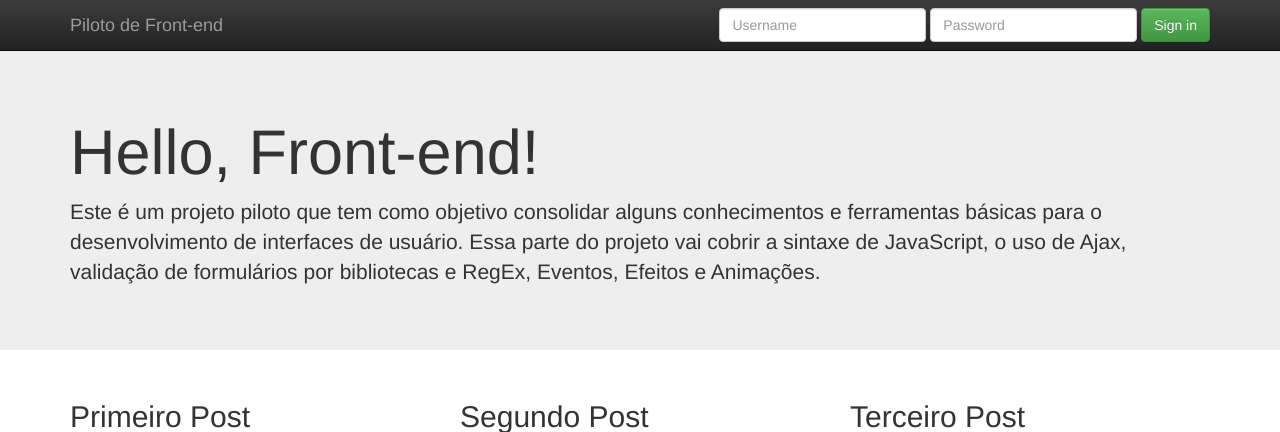
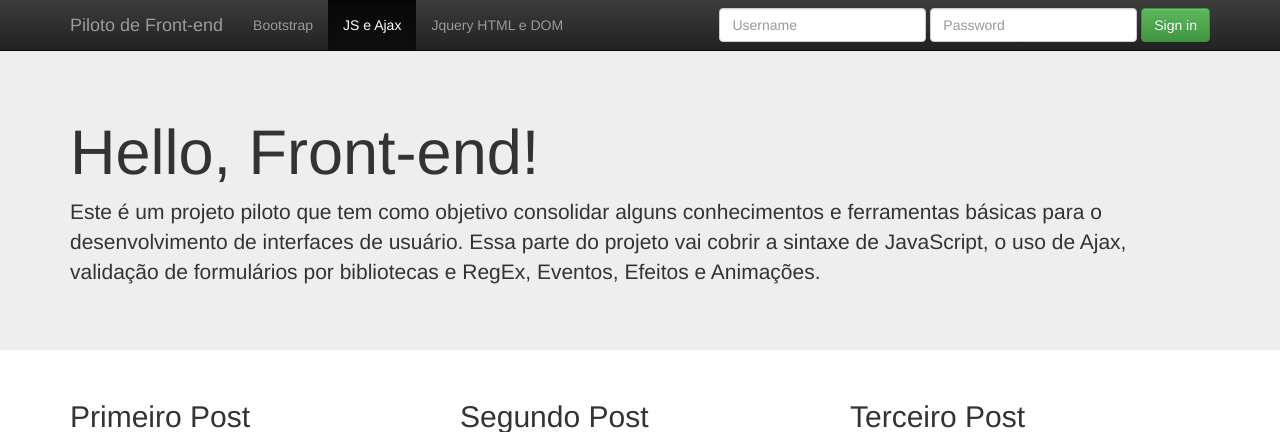
Before and after one commit to felipemoran/si_piloto_frontend, a Django app: page / in a window 1280 px wide. Shown: the top 432 px of the page. Run offline with Django 3.2, Linux system fonts and the light colour scheme; data comes from the database, SQL or seed files in the repository; some libraries are stand-ins or nearby versions.

Commit message:
Alteração da navbar e mais mudanças na página do bootstrap.

```diff
--- a/sistema/templates/home.html
+++ b/sistema/templates/home.html
@@ -82,9 +82,14 @@
             <span class="icon-bar"></span>
             <span class="icon-bar"></span>
           </button>
-          <a class="navbar-brand" href="/home/">Piloto de Front-end</a>
+          <span class="navbar-brand" href="#">Piloto de Front-end</span>
         </div>
         <div id="navbar" class="navbar-collapse collapse">
+        <ul class="nav navbar-nav">
+            <li><a href="/home_bootstrap/">Bootstrap</a></li>
+            <li class="active"><a href="/home/">JS e Ajax</a></li>
+            <li><a href="#">Jquery HTML e DOM</a></li>
+          </ul>
           {% if not user.is_authenticated %}
           <form action="/login/" class="navbar-form navbar-right" method="POST"> {% csrf_token %}
             <div class="form-group">
```
